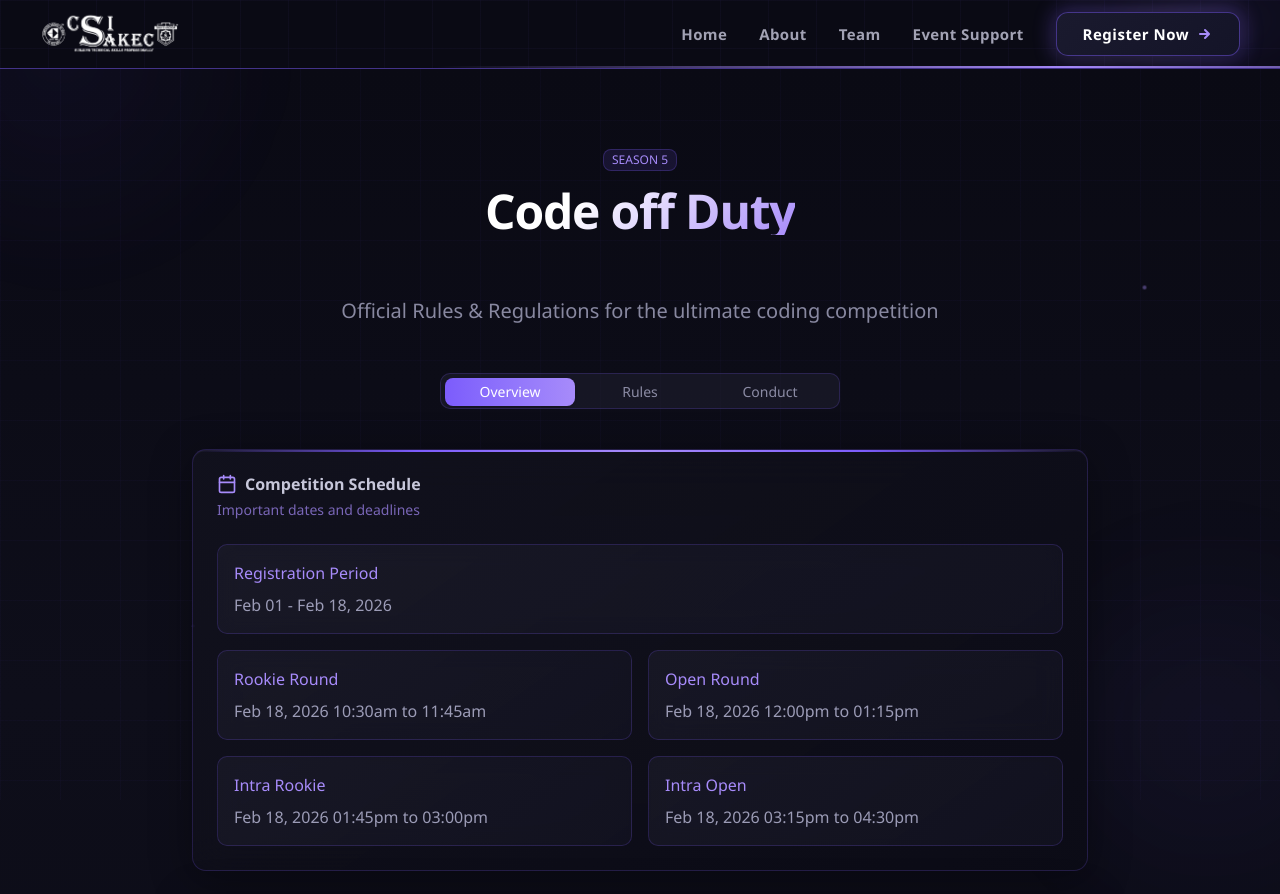
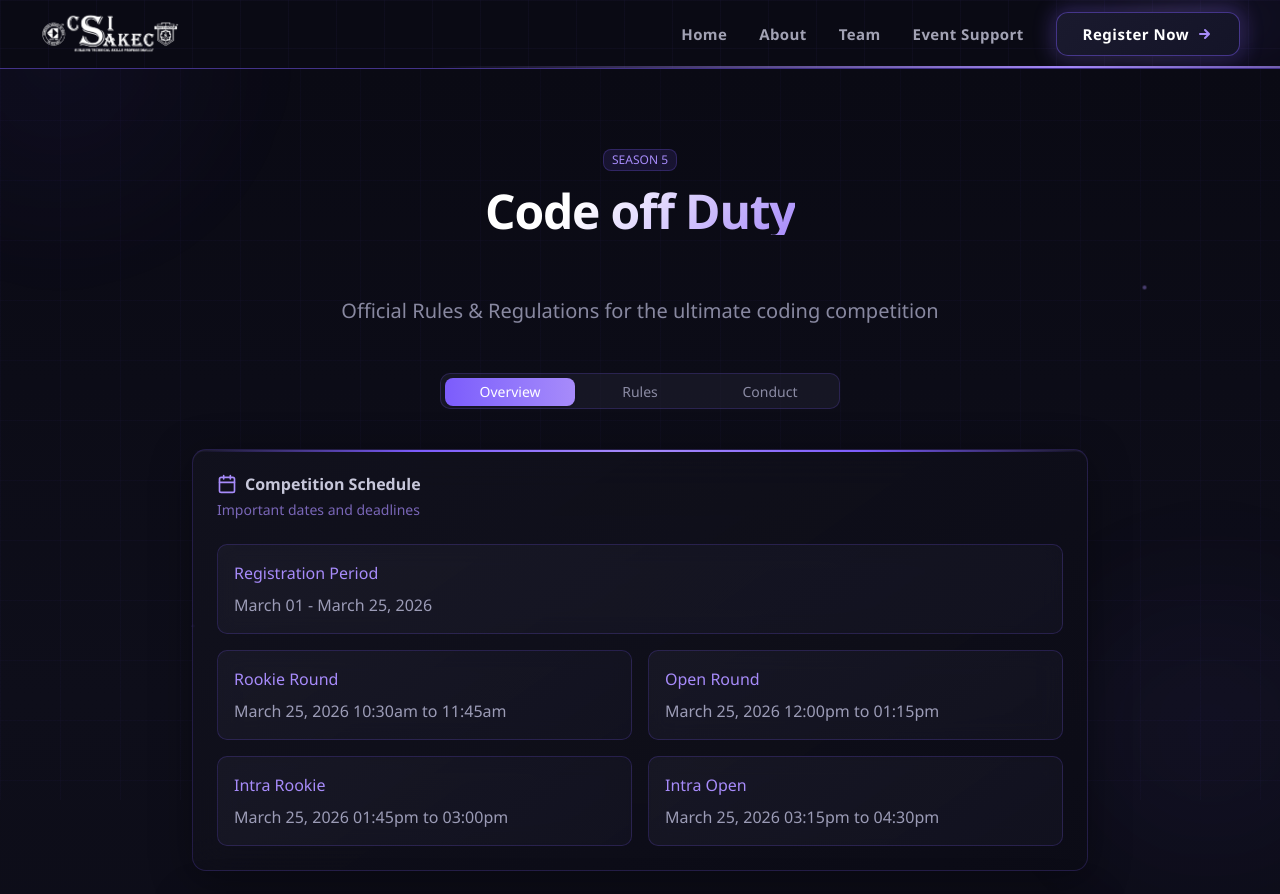
Before and after one commit to CsiSakec/cod-s4, a Next.js app: page /rulesandregulation in a window 1280 px wide. Shown: the top 894 px of the page. Built offline with nearby package versions, Linux system fonts and the light colour scheme.

Commit message:
Updated dates for COD

```diff
--- a/src/components/rules.tsx
+++ b/src/components/rules.tsx
@@ -271,7 +271,7 @@ export function Rules() {
                       Registration Period
                     </h3>
                     <p style={{ color: "rgba(190,190,220,0.8)" }}>
-                      Feb 01 - Feb 18, 2026
+                      March 01 - March 25, 2026
                     </p>
                   </div>
                   <div className="schedule-card rounded-lg p-4">
@@ -279,7 +279,7 @@ export function Rules() {
                       Rookie Round
                     </h3>
                     <p style={{ color: "rgba(190,190,220,0.8)" }}>
-                      Feb 18, 2026 10:30am to 11:45am
+                      March 25, 2026 10:30am to 11:45am
                     </p>
                   </div>
                   <div className="schedule-card rounded-lg p-4">
@@ -287,7 +287,7 @@ export function Rules() {
                       Open Round
                     </h3>
                     <p style={{ color: "rgba(190,190,220,0.8)" }}>
-                      Feb 18, 2026 12:00pm to 01:15pm
+                      March 25, 2026 12:00pm to 01:15pm
                     </p>
                   </div>
                   <div className="schedule-card rounded-lg p-4">
@@ -295,7 +295,7 @@ export function Rules() {
                       Intra Rookie
                     </h3>
                     <p style={{ color: "rgba(190,190,220,0.8)" }}>
-                      Feb 18, 2026 01:45pm to 03:00pm
+                      March 25, 2026 01:45pm to 03:00pm
                     </p>
                   </div>
                   <div className="schedule-card rounded-lg p-4">
@@ -303,7 +303,7 @@ export function Rules() {
                       Intra Open
                     </h3>
                     <p style={{ color: "rgba(190,190,220,0.8)" }}>
-                      Feb 18, 2026 03:15pm to 04:30pm
+                      March 25, 2026 03:15pm to 04:30pm
                     </p>
                   </div>
                 </div>
```
